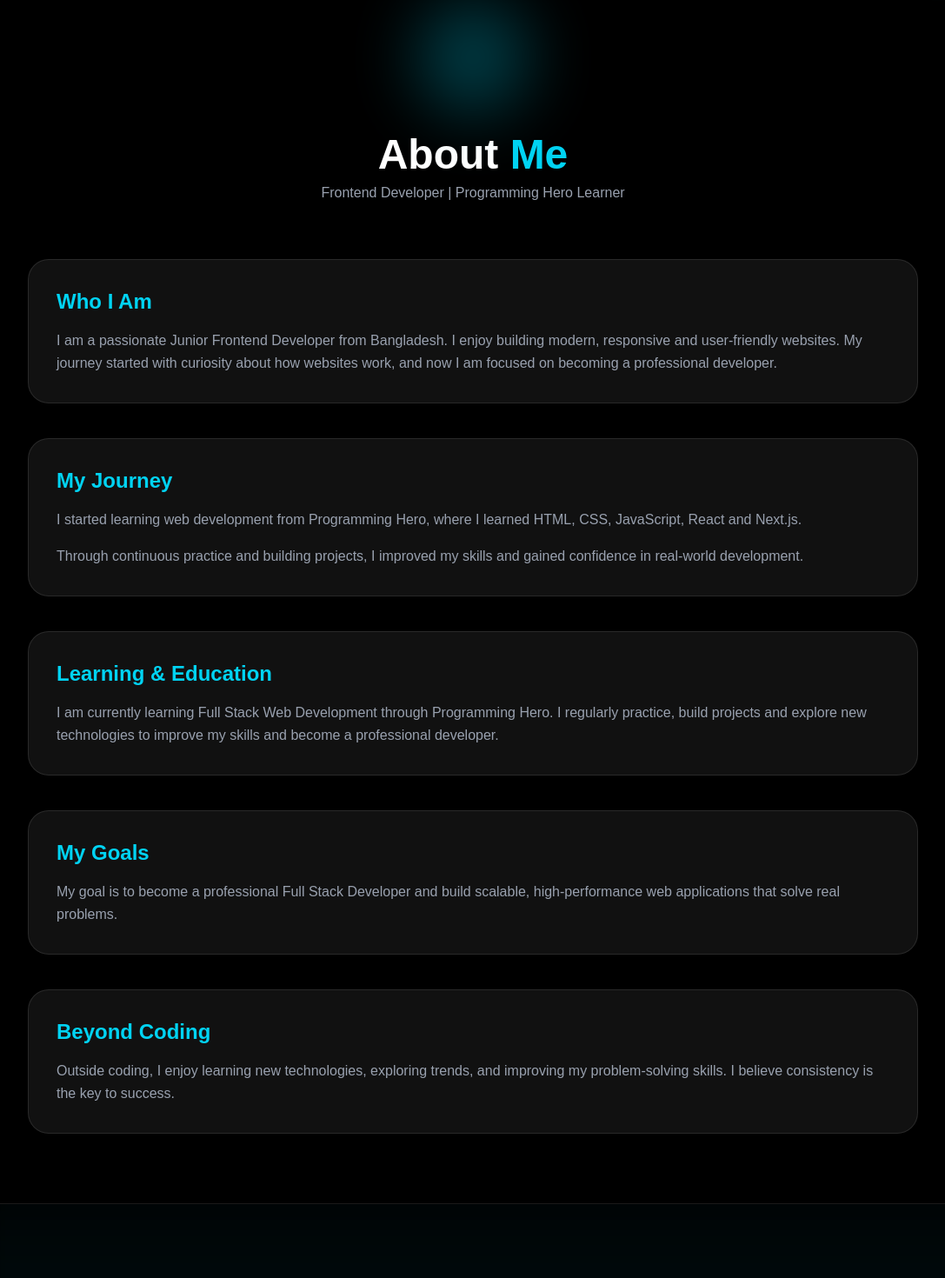
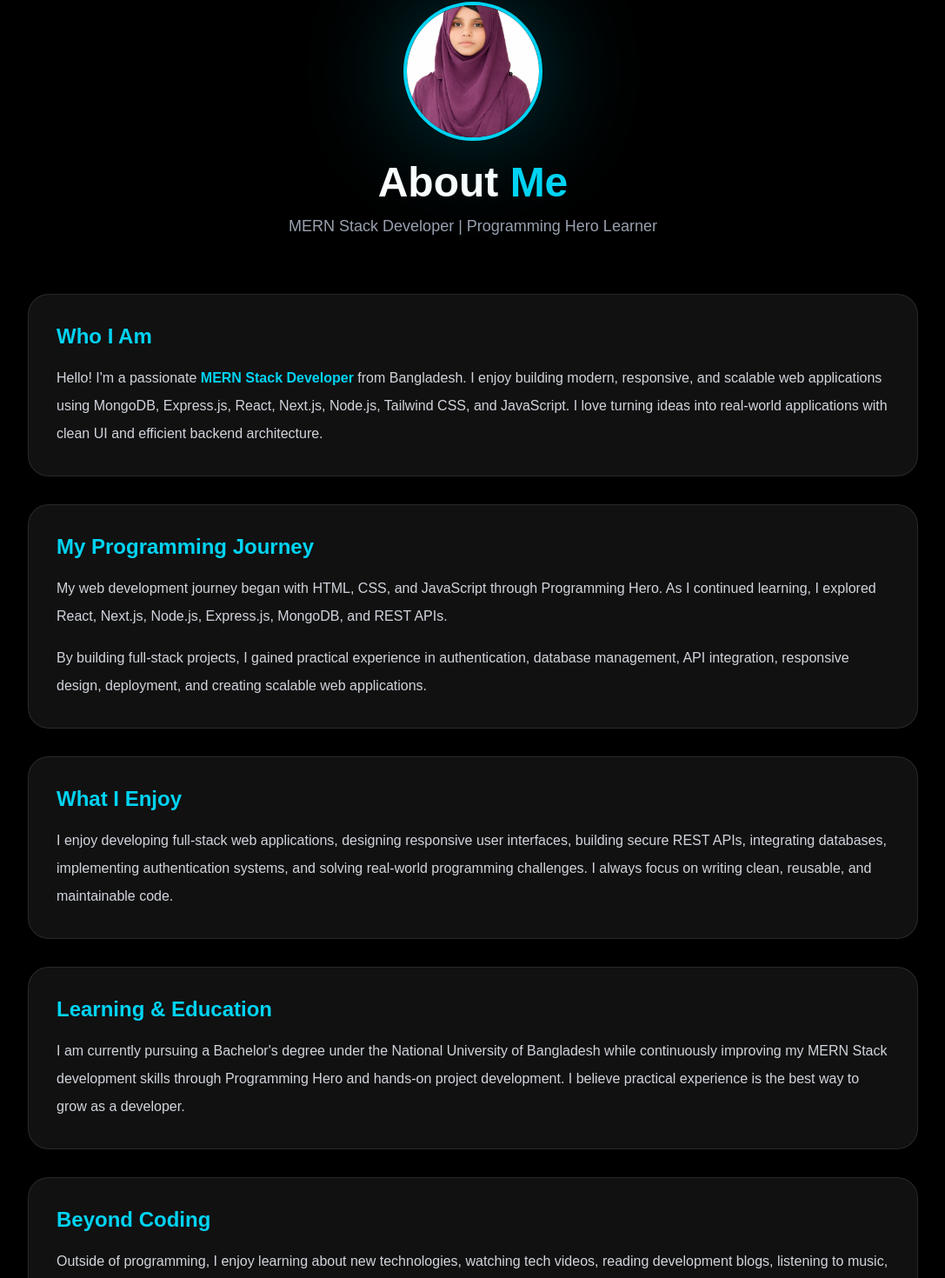
Before and after one commit to mdabgal/my-portfolio, a Next.js app: page /about in a window 1280 px wide. Shown: the part 78-1548 px from the top of the page at 87% size, without its empty margins (96-1183 px from the left). Built offline with nearby package versions, Linux system fonts and the light colour scheme.

Commit message:
Update portfolio UI and improve project details

```diff
--- a/src/app/about/page.jsx
+++ b/src/app/about/page.jsx
@@ -4,98 +4,102 @@ import profilePic from "../../images/Calm and composed in purple.png";
 export default function AboutPage() {
   return (
     <main className="bg-black text-white min-h-screen px-6 py-20">
-
       <div className="max-w-5xl mx-auto">
 
         {/* HEADER */}
         <div className="text-center mb-16">
 
-          <div className="relative w-32 h-32 mx-auto mb-6">
-            <div className="absolute inset-0 bg-cyan-400 blur-2xl opacity-30 rounded-full"></div>
+          <div className="relative w-40 h-40 mx-auto mb-6">
+            <div className="absolute inset-0 bg-cyan-400 blur-3xl opacity-30 rounded-full"></div>
 
-
-
-
+            <Image
+              src={profilePic}
+              alt="Profile"
+              fill
+              className="rounded-full object-cover border-4 border-cyan-400 relative z-10"
+            />
           </div>
 
-          <h1 className="text-5xl font-bold mb-2">
+          <h1 className="text-5xl font-bold mb-3">
             About <span className="text-cyan-400">Me</span>
           </h1>
 
-          <p className="text-gray-400">
-            Frontend Developer | Programming Hero Learner
+          <p className="text-gray-400 text-lg">
+            MERN Stack Developer | Programming Hero Learner
           </p>
 
         </div>
 
-        {/* CARD SECTIONS */}
-        <div className="space-y-10">
+        {/* CONTENT */}
+        <div className="space-y-8">
 
           {/* WHO I AM */}
-          <section className="bg-[#111] border border-white/10 p-8 rounded-3xl hover:border-cyan-400 transition">
-            <h2 className="text-2xl font-bold mb-4 text-cyan-400">
+          <section className="bg-[#111] border border-white/10 rounded-3xl p-8 hover:border-cyan-400 hover:shadow-lg hover:shadow-cyan-500/20 transition-all duration-500">
+            <h2 className="text-2xl font-bold text-cyan-400 mb-4">
               Who I Am
             </h2>
 
-            <p className="text-gray-400 leading-relaxed">
-              I am a passionate Junior Frontend Developer from Bangladesh.
-              I enjoy building modern, responsive and user-friendly websites.
-              My journey started with curiosity about how websites work,
-              and now I am focused on becoming a professional developer.
+            <p className="text-gray-300 leading-8">
+              Hello! I'm a passionate <span className="text-cyan-400 font-semibold">MERN Stack Developer</span> from Bangladesh. I enjoy building modern, responsive, and scalable web applications using MongoDB, Express.js, React, Next.js, Node.js, Tailwind CSS, and JavaScript. I love turning ideas into real-world applications with clean UI and efficient backend architecture.
             </p>
           </section>
 
-          {/* JOURNEY */}
-          <section className="bg-[#111] border border-white/10 p-8 rounded-3xl hover:border-cyan-400 transition">
-            <h2 className="text-2xl font-bold mb-4 text-cyan-400">
-              My Journey
+          {/* MY JOURNEY */}
+          <section className="bg-[#111] border border-white/10 rounded-3xl p-8 hover:border-cyan-400 hover:shadow-lg hover:shadow-cyan-500/20 transition-all duration-500">
+            <h2 className="text-2xl font-bold text-cyan-400 mb-4">
+              My Programming Journey
             </h2>
 
-            <p className="text-gray-400 leading-relaxed mb-4">
-              I started learning web development from Programming Hero,
-              where I learned HTML, CSS, JavaScript, React and Next.js.
+            <p className="text-gray-300 leading-8 mb-4">
+              My web development journey began with HTML, CSS, and JavaScript through Programming Hero. As I continued learning, I explored React, Next.js, Node.js, Express.js, MongoDB, and REST APIs.
             </p>
 
-            <p className="text-gray-400 leading-relaxed">
-              Through continuous practice and building projects, I improved
-              my skills and gained confidence in real-world development.
+            <p className="text-gray-300 leading-8">
+              By building full-stack projects, I gained practical experience in authentication, database management, API integration, responsive design, deployment, and creating scalable web applications.
+            </p>
+          </section>
+
+          {/* WHAT I ENJOY */}
+          <section className="bg-[#111] border border-white/10 rounded-3xl p-8 hover:border-cyan-400 hover:shadow-lg hover:shadow-cyan-500/20 transition-all duration-500">
+            <h2 className="text-2xl font-bold text-cyan-400 mb-4">
+              What I Enjoy
+            </h2>
+
+            <p className="text-gray-300 leading-8">
+              I enjoy developing full-stack web applications, designing responsive user interfaces, building secure REST APIs, integrating databases, implementing authentication systems, and solving real-world programming challenges. I always focus on writing clean, reusable, and maintainable code.
             </p>
           </section>
 
           {/* EDUCATION */}
-          <section className="bg-[#111] border border-white/10 p-8 rounded-3xl hover:border-cyan-400 transition">
-            <h2 className="text-2xl font-bold mb-4 text-cyan-400">
+          <section className="bg-[#111] border border-white/10 rounded-3xl p-8 hover:border-cyan-400 hover:shadow-lg hover:shadow-cyan-500/20 transition-all duration-500">
+            <h2 className="text-2xl font-bold text-cyan-400 mb-4">
               Learning & Education
             </h2>
 
-            <p className="text-gray-400 leading-relaxed">
-              I am currently learning Full Stack Web Development through Programming Hero.
-              I regularly practice, build projects and explore new technologies
-              to improve my skills and become a professional developer.
+            <p className="text-gray-300 leading-8">
+              I am currently pursuing a Bachelor's degree under the National University of Bangladesh while continuously improving my MERN Stack development skills through Programming Hero and hands-on project development. I believe practical experience is the best way to grow as a developer.
+            </p>
+          </section>
+
+          {/* HOBBIES */}
+          <section className="bg-[#111] border border-white/10 rounded-3xl p-8 hover:border-cyan-400 hover:shadow-lg hover:shadow-cyan-500/20 transition-all duration-500">
+            <h2 className="text-2xl font-bold text-cyan-400 mb-4">
+              Beyond Coding
+            </h2>
+
+            <p className="text-gray-300 leading-8">
+              Outside of programming, I enjoy learning about new technologies, watching tech videos, reading development blogs, listening to music, and exploring modern UI/UX design trends. These activities help me stay creative and continuously improve my skills.
             </p>
           </section>
 
           {/* GOALS */}
-          <section className="bg-[#111] border border-white/10 p-8 rounded-3xl hover:border-cyan-400 transition">
-            <h2 className="text-2xl font-bold mb-4 text-cyan-400">
-              My Goals
+          <section className="bg-[#111] border border-white/10 rounded-3xl p-8 hover:border-cyan-400 hover:shadow-lg hover:shadow-cyan-500/20 transition-all duration-500">
+            <h2 className="text-2xl font-bold text-cyan-400 mb-4">
+              Career Goal
             </h2>
 
-            <p className="text-gray-400 leading-relaxed">
-              My goal is to become a professional Full Stack Developer and
-              build scalable, high-performance web applications that solve real problems.
-            </p>
-          </section>
-
-          {/* BEYOND CODING */}
-          <section className="bg-[#111] border border-white/10 p-8 rounded-3xl hover:border-cyan-400 transition">
-            <h2 className="text-2xl font-bold mb-4 text-cyan-400">
-              Beyond Coding
-            </h2>
-
-            <p className="text-gray-400 leading-relaxed">
-              Outside coding, I enjoy learning new technologies, exploring trends,
-              and improving my problem-solving skills. I believe consistency is the key to success.
+            <p className="text-gray-300 leading-8">
+              My goal is to become a professional MERN Stack Developer, contribute to impactful software products, collaborate with talented teams, and continue learning modern technologies while building scalable, secure, and high-quality web applications that solve real-world problems.
             </p>
           </section>
 
--- a/src/app/page.js
+++ b/src/app/page.js
@@ -440,18 +440,37 @@ projects section */}
     <motion.h2
       initial={{ opacity: 0, y: 30 }}
       whileInView={{ opacity: 1, y: 0 }}
-            transition={{ duration: 0.5 }}
+      viewport={{ once: true }}
+      transition={{ duration: 0.6 }}
       className="text-4xl md:text-5xl font-bold mb-8"
     >
       About <span className="text-cyan-400">Me</span>
     </motion.h2>
 
-          <p className="text-gray-400 text-lg leading-relaxed max-w-3xl mx-auto">
-            I am a passionate Junior Frontend Developer from Bangladesh.
-            Currently learning MERN Stack development from Programming Hero.
-            I enjoy building beautiful UI, responsive layouts and modern web
-            applications.
-          </p>
+    <motion.p
+      initial={{ opacity: 0, y: 30 }}
+      whileInView={{ opacity: 1, y: 0 }}
+      viewport={{ once: true }}
+      transition={{ duration: 0.8 }}
+      className="text-gray-400 text-lg leading-8 max-w-4xl mx-auto"
+    >
+      I am a passionate <span className="text-cyan-400 font-semibold">MERN Stack Developer</span> from Bangladesh with a strong interest in building modern, responsive, and scalable web applications. My journey began with HTML, CSS, and JavaScript, and I have expanded my skills to React, Next.js, Node.js, Express.js, MongoDB, and Tailwind CSS. I enjoy solving real-world problems, creating clean user interfaces, developing secure backend APIs, and continuously learning new technologies to grow as a professional software developer.
+    </motion.p>
+
+    <motion.div
+      initial={{ opacity: 0, y: 30 }}
+      whileInView={{ opacity: 1, y: 0 }}
+      viewport={{ once: true }}
+      transition={{ duration: 1 }}
+      className="mt-10"
+    >
+      <a
+        href="/about"
+        className="inline-flex items-center px-7 py-3 rounded-2xl bg-cyan-500 text-black font-semibold hover:bg-cyan-600 transition duration-300"
+      >
+        Learn More →
+      </a>
+    </motion.div>
   </div>
 </section>
 
--- a/src/components/About.jsx
+++ b/src/components/About.jsx
@@ -1,33 +1,111 @@
-export default function About() {
+import Image from "next/image";
+import profilePic from "../../images/Calm and composed in purple.png";
+
+export default function AboutPage() {
   return (
-    <section id="about" className="p-10 max-w-3xl mx-auto">
-      <h2 className="text-3xl font-bold mb-6 text-center">About Me</h2>
+    <main className="bg-black text-white min-h-screen px-6 py-20">
+      <div className="max-w-5xl mx-auto">
 
-      <p className="text-gray-500 leading-7 mb-4">
-        Hello! I am a passionate Frontend Developer who loves building modern,
-        responsive, and user-friendly websites using Next.js, React, and Tailwind CSS.
-      </p>
+        {/* HEADER */}
+        <div className="text-center mb-16">
 
-      <p className="text-gray-500 leading-7 mb-4">
-        I started my programming journey with basic HTML, CSS, and JavaScript.
-        Over time, I improved my skills and started working with React and Next.js
-        to build powerful web applications.
-      </p>
+          <div className="relative w-40 h-40 mx-auto mb-6">
+            <div className="absolute inset-0 bg-cyan-400 blur-3xl opacity-30 rounded-full"></div>
 
-      <p className="text-gray-500 leading-7 mb-4">
-        I enjoy solving problems, learning new technologies, and creating clean UI
-        designs. I focus on writing clean and reusable code.
-      </p>
+            <Image
+              src={profilePic}
+              alt="Profile"
+              fill
+              className="rounded-full object-cover border-4 border-cyan-400 relative z-10"
+            />
+          </div>
 
-      <p className="text-gray-500 leading-7 mb-4">
-        Outside of coding, I enjoy exploring technology trends, watching tech videos,
-        and sometimes gaming or listening to music.
-      </p>
+          <h1 className="text-5xl font-bold mb-3">
+            About <span className="text-cyan-400">Me</span>
+          </h1>
 
-      <p className="text-gray-500 leading-7">
-        My goal is to become a professional Full Stack Developer and work on real-world
-        impactful projects.
-      </p>
-    </section>
+          <p className="text-gray-400 text-lg">
+            MERN Stack Developer | Programming Hero Learner
+          </p>
+
+        </div>
+
+        {/* CONTENT */}
+        <div className="space-y-8">
+
+          {/* WHO I AM */}
+          <section className="bg-[#111] border border-white/10 rounded-3xl p-8 hover:border-cyan-400 hover:shadow-lg hover:shadow-cyan-500/20 transition-all duration-500">
+            <h2 className="text-2xl font-bold text-cyan-400 mb-4">
+              Who I Am
+            </h2>
+
+            <p className="text-gray-300 leading-8">
+              Hello! I'm a passionate <span className="text-cyan-400 font-semibold">MERN Stack Developer</span> from Bangladesh. I enjoy building modern, responsive, and scalable web applications using MongoDB, Express.js, React, Next.js, Node.js, Tailwind CSS, and JavaScript. I love turning ideas into real-world applications with clean UI and efficient backend architecture.
+            </p>
+          </section>
+
+          {/* MY JOURNEY */}
+          <section className="bg-[#111] border border-white/10 rounded-3xl p-8 hover:border-cyan-400 hover:shadow-lg hover:shadow-cyan-500/20 transition-all duration-500">
+            <h2 className="text-2xl font-bold text-cyan-400 mb-4">
+              My Programming Journey
+            </h2>
+
+            <p className="text-gray-300 leading-8 mb-4">
+              My web development journey began with HTML, CSS, and JavaScript through Programming Hero. As I continued learning, I explored React, Next.js, Node.js, Express.js, MongoDB, and REST APIs.
+            </p>
+
+            <p className="text-gray-300 leading-8">
+              By building full-stack projects, I gained practical experience in authentication, database management, API integration, responsive design, deployment, and creating scalable web applications.
+            </p>
+          </section>
+
+          {/* WHAT I ENJOY */}
+          <section className="bg-[#111] border border-white/10 rounded-3xl p-8 hover:border-cyan-400 hover:shadow-lg hover:shadow-cyan-500/20 transition-all duration-500">
+            <h2 className="text-2xl font-bold text-cyan-400 mb-4">
+              What I Enjoy
+            </h2>
+
+            <p className="text-gray-300 leading-8">
+              I enjoy developing full-stack web applications, designing responsive user interfaces, building secure REST APIs, integrating databases, implementing authentication systems, and solving real-world programming challenges. I always focus on writing clean, reusable, and maintainable code.
+            </p>
+          </section>
+
+          {/* EDUCATION */}
+          <section className="bg-[#111] border border-white/10 rounded-3xl p-8 hover:border-cyan-400 hover:shadow-lg hover:shadow-cyan-500/20 transition-all duration-500">
+            <h2 className="text-2xl font-bold text-cyan-400 mb-4">
+              Learning & Education
+            </h2>
+
+            <p className="text-gray-300 leading-8">
+              I am currently pursuing a Bachelor's degree under the National University of Bangladesh while continuously improving my MERN Stack development skills through Programming Hero and hands-on project development. I believe practical experience is the best way to grow as a developer.
+            </p>
+          </section>
+
+          {/* HOBBIES */}
+          <section className="bg-[#111] border border-white/10 rounded-3xl p-8 hover:border-cyan-400 hover:shadow-lg hover:shadow-cyan-500/20 transition-all duration-500">
+            <h2 className="text-2xl font-bold text-cyan-400 mb-4">
+              Beyond Coding
+            </h2>
+
+            <p className="text-gray-300 leading-8">
+              Outside of programming, I enjoy learning about new technologies, watching tech videos, reading development blogs, listening to music, and exploring modern UI/UX design trends. These activities help me stay creative and continuously improve my skills.
+            </p>
+          </section>
+
+          {/* GOALS */}
+          <section className="bg-[#111] border border-white/10 rounded-3xl p-8 hover:border-cyan-400 hover:shadow-lg hover:shadow-cyan-500/20 transition-all duration-500">
+            <h2 className="text-2xl font-bold text-cyan-400 mb-4">
+              Career Goal
+            </h2>
+
+            <p className="text-gray-300 leading-8">
+              My goal is to become a professional MERN Stack Developer, contribute to impactful software products, collaborate with talented teams, and continue learning modern technologies while building scalable, secure, and high-quality web applications that solve real-world problems.
+            </p>
+          </section>
+
+        </div>
+
+      </div>
+    </main>
   );
 }
```
Lines whose indentation alone changed are shown as unchanged.
